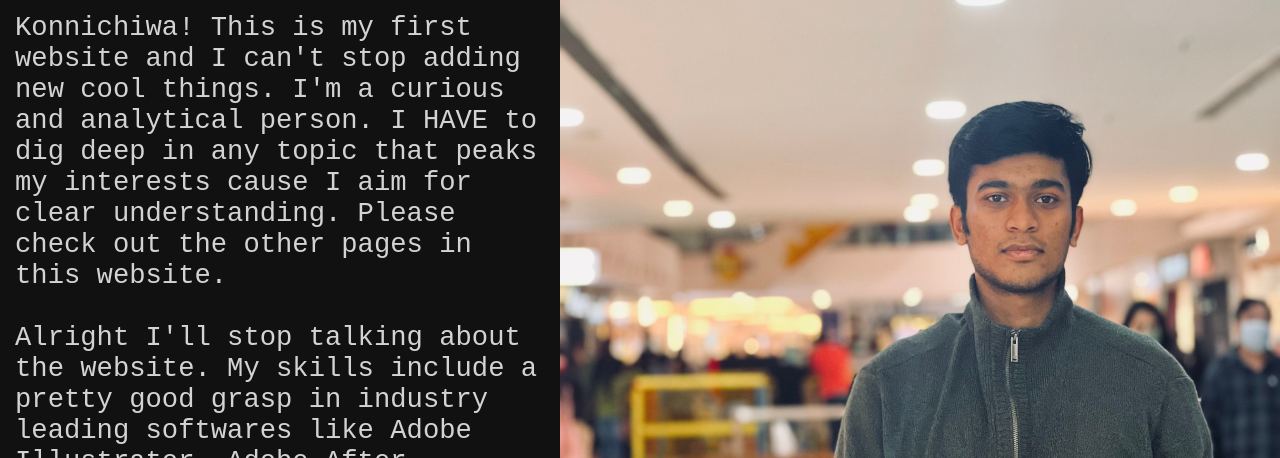
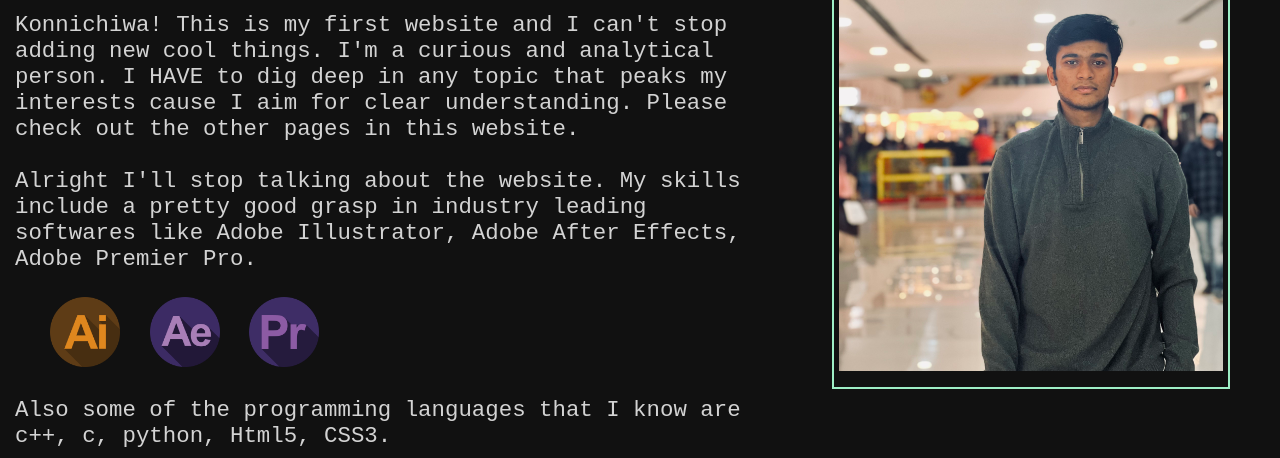
Before and after one commit to Gearlock7/Gearlock7.github.io, a plain HTML site: page about.html in a window 1280 px wide. Shown: the part 279-737 px from the top of the page. Drawn offline with Linux system fonts and the light colour scheme; a web font is replaced by a local one.

Commit message:
changes on about page

```diff
--- a/style2.css
+++ b/style2.css
@@ -37,6 +37,7 @@ a:hover {
 
 .about {
     display: flex;
+    justify-content: space-between;
     background-color: #111111;
 }
 
@@ -52,20 +53,24 @@ h2 {
 p {
     color: rgb(211, 211, 211);
     padding: 15px;
-    font-size: 1.7em;
+    font-size: 1.4rem;
 }
 
 section.about > img {
-    width: 45em;
-    height: auto;
-    float:right;
+    object-fit: contain;
+    width: 30%;
+    padding: 5px;
+    margin: 50px;
+    margin-bottom: 170px;
+    border: 2px solid #9EEFC6;
 }
 
 ul img {
     padding: 10px;
-    width: 60px;
+    width: 70px;
     transition: 0.25s;
 }
+
 ul img:hover {
     width: 62px;
 }
--- a/style3.css
+++ b/style3.css
@@ -9,6 +9,7 @@ body {
     background-image: url(mjh-shikder-qwMfZVm3yRI-unsplash.jpg);
     background-size: cover;
     background-repeat: no-repeat;
+    background-attachment: fixed;
 }
 
 header {
```
